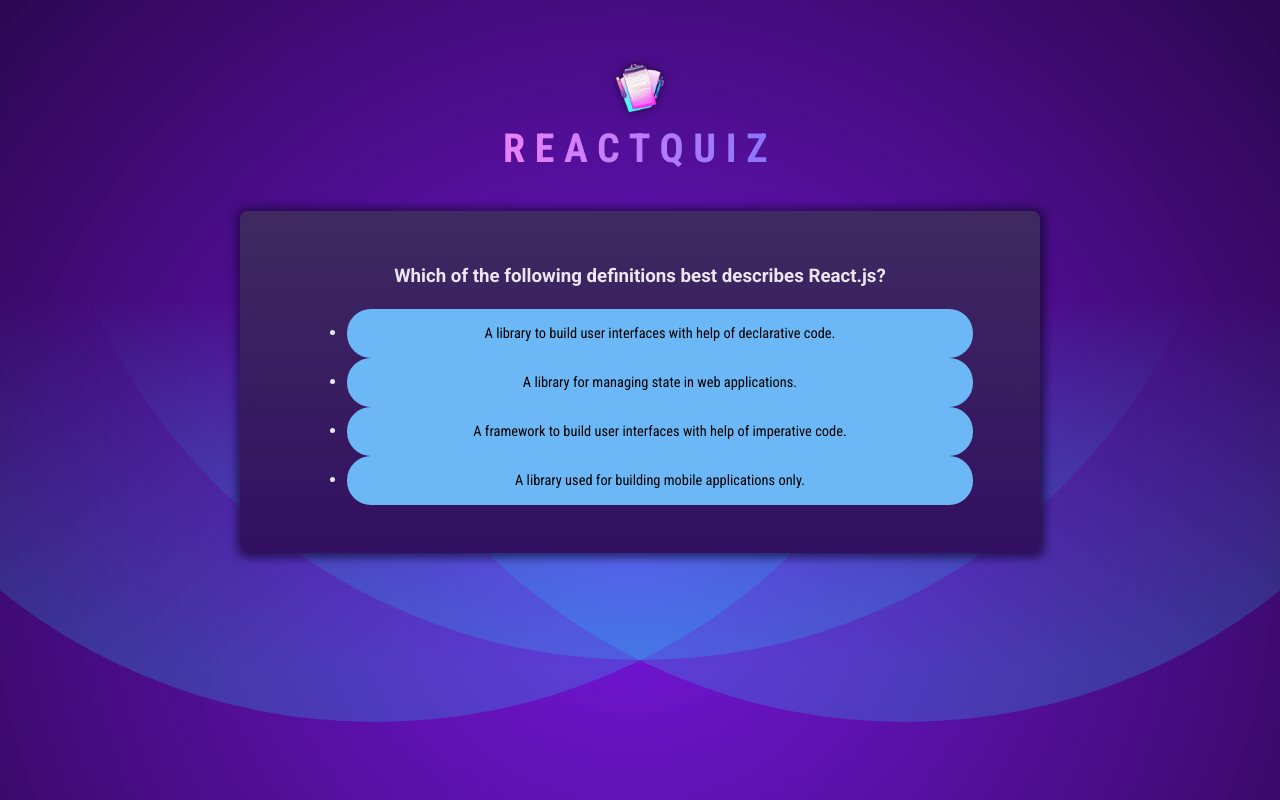
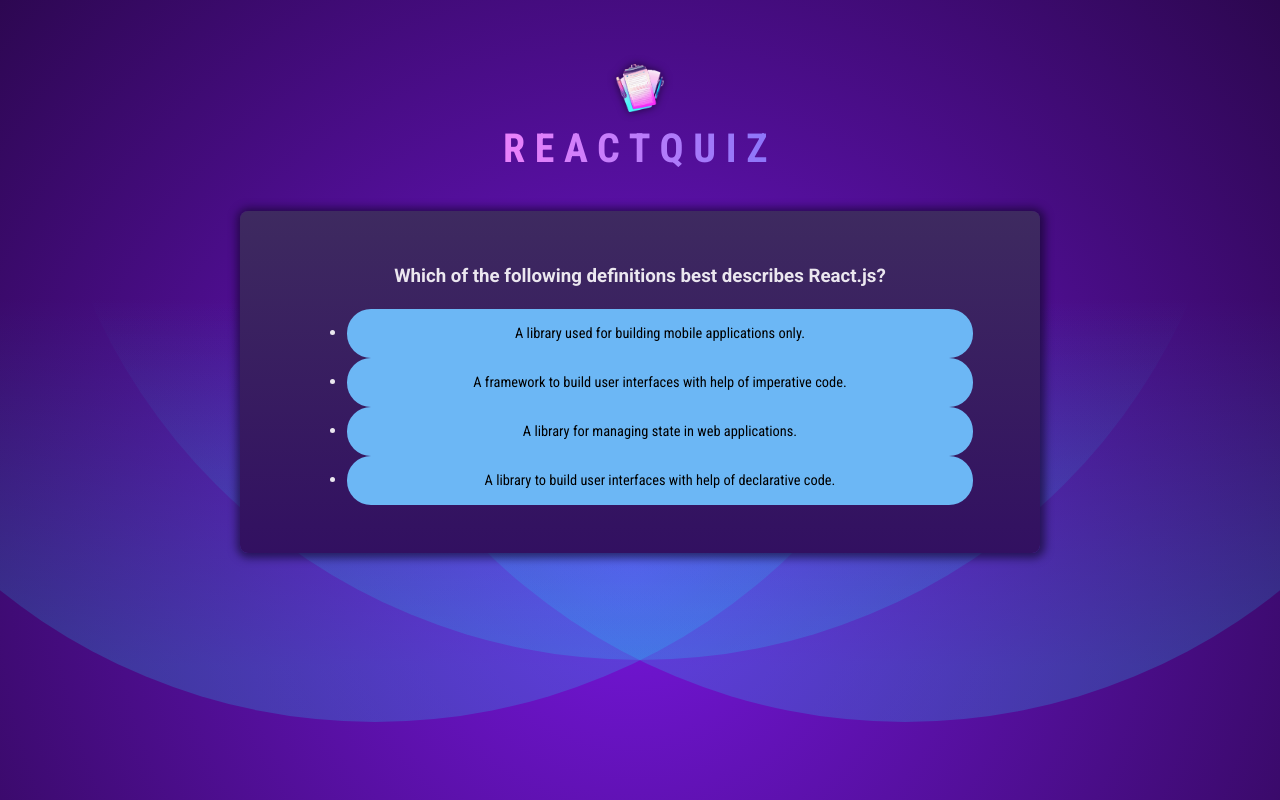
Before and after one commit to Afrag61/EFFECTS-ADV-PRJ, a React (Vite) app: page / in a window 1280 px wide. Built offline with nearby package versions, Linux system fonts and the light colour scheme.

Commit message:
Randomize question answers & display after questions ends 'questions completed'

```diff
--- a/src/Components/Quiz.jsx
+++ b/src/Components/Quiz.jsx
@@ -1,15 +1,27 @@
 import { useState } from "react";
 
 import QUESTIONS from './../questions.js'
+import quizComplete from './../assets/quiz-complete.png'
 
 const Quiz = () => {
     const [userAnswers, setUserAnswers] = useState([])
 
     const activeQuestionIndex = userAnswers.length;
+    const quizIsComplete = activeQuestionIndex === QUESTIONS.length;
 
     const handleSelectAnswer = (selectedAnswer) => {
         setUserAnswers(prev => [...prev, selectedAnswer])
     }
+
+    if(quizIsComplete){
+        return <div id="summary">
+            <img src={quizComplete} alt="Trophy icon" />
+            <h2>Quiz Completed</h2>
+        </div>
+    }
+
+    const shuffledAnswers = [...QUESTIONS[activeQuestionIndex].answers]
+    shuffledAnswers.sort(() => Math.random() - 0.5)
 
     return (
         <>
@@ -17,7 +29,7 @@ const Quiz = () => {
                 <div className="question">
                     <h3>{QUESTIONS[activeQuestionIndex].text}</h3>
                     <ul className="answers">
-                        {QUESTIONS[activeQuestionIndex].answers.map((answer) =>
+                        {shuffledAnswers.map((answer) =>
                             <li key={answer} className="answer">
                                 <button onClick={() => handleSelectAnswer(answer)}>
                                     {answer}
```
